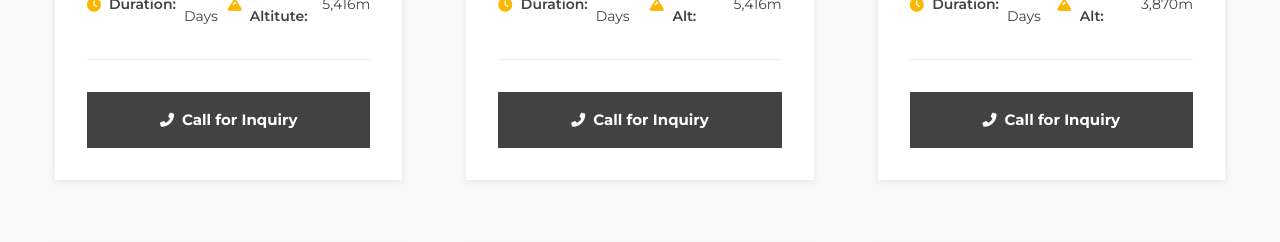
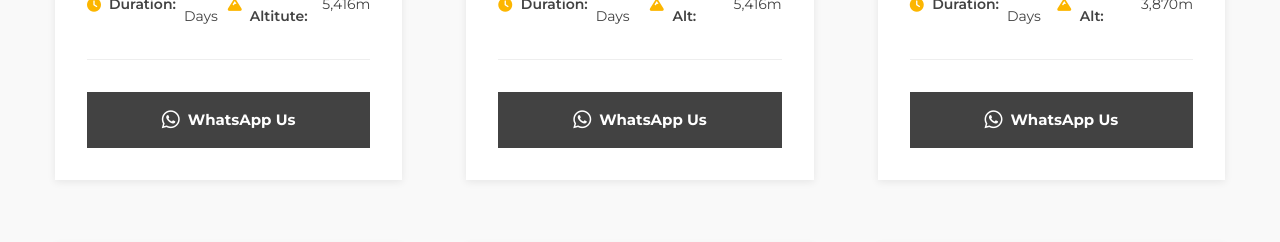
Before and after one commit to TikaThamsuhang/Lok-Trek, a PHP site: page / in a window 1280 px wide. Shown: the part 1587-1829 px from the top of the page. Run offline with PHP 8.4, Linux system fonts and the light colour scheme; grey boxes are pictures that could not be loaded.

Commit message:
added whatsapp call

```diff
--- a/assets/css/style.css
+++ b/assets/css/style.css
@@ -948,7 +948,7 @@ main {
 }
 
 .trip-btn i {
-    font-size: 0.875rem;
+    font-size: 1.285rem;
 }
 
 /* Tablet Breakpoint */
--- a/index.html
+++ b/index.html
@@ -222,9 +222,13 @@
                     <strong>Max Altitute:</strong> 5,416m
                   </span>
                 </div>
-                <a href="tel:+9779811345073" class="trip-btn">
-                  <i class="fas fa-phone-alt"></i>
-                  Call for Inquiry
+                <a
+                  href="https://wa.me/9779811345073"
+                  target="_blank"
+                  class="trip-btn"
+                >
+                  <i class="fab fa-whatsapp"></i>
+                  WhatsApp Us
                 </a>
               </div>
             </div>
@@ -276,9 +280,9 @@
                     <strong>Max Alt:</strong> 5,416m
                   </span>
                 </div>
-                <a href="tel:+9779811345073" class="trip-btn">
-                  <i class="fas fa-phone-alt"></i>
-                  Call for Inquiry
+                <a href="https://wa.me/9779811345073" target="_blank" class="trip-btn">
+                  <i class="fab fa-whatsapp"></i>
+                  WhatsApp Us
                 </a>
               </div>
             </div>
@@ -330,9 +334,9 @@
                     <strong>Max Alt:</strong> 3,870m
                   </span>
                 </div>
-                <a href="tel:+9779811345073" class="trip-btn">
-                  <i class="fas fa-phone-alt"></i>
-                  Call for Inquiry
+                <a href="https://wa.me/9779811345073" target="_blank" class="trip-btn">
+                  <i class="fab fa-whatsapp"></i>
+                  WhatsApp Us
                 </a>
               </div>
             </div>
@@ -384,9 +388,9 @@
                     <strong>Max Alt:</strong> 5,160m
                   </span>
                 </div>
-                <a href="tel:+9779811345073" class="trip-btn">
-                  <i class="fas fa-phone-alt"></i>
-                  Call for Inquiry
+                <a href="https://wa.me/9779811345073" target="_blank" class="trip-btn">
+                  <i class="fab fa-whatsapp"></i>
+                  WhatsApp Us
                 </a>
               </div>
             </div>
@@ -438,9 +442,9 @@
                     <strong>Max Alt:</strong> 4,460m
                   </span>
                 </div>
-                <a href="tel:+9779811345073" class="trip-btn">
-                  <i class="fas fa-phone-alt"></i>
-                  Call for Inquiry
+                <a href="https://wa.me/9779811345073" target="_blank" class="trip-btn">
+                  <i class="fab fa-whatsapp"></i>
+                  WhatsApp Us
                 </a>
               </div>
             </div>
@@ -492,9 +496,9 @@
                     <strong>Max Alt:</strong> 3,840m
                   </span>
                 </div>
-                <a href="tel:+9779811345073" class="trip-btn">
-                  <i class="fas fa-phone-alt"></i>
-                  Call for Inquiry
+                <a href="https://wa.me/9779811345073" target="_blank" class="trip-btn">
+                  <i class="fab fa-whatsapp"></i>
+                  WhatsApp Us
                 </a>
               </div>
             </div>
@@ -546,9 +550,9 @@
                     <strong>Max Alt:</strong> 4,985m
                   </span>
                 </div>
-                <a href="tel:+9779811345073" class="trip-btn">
-                  <i class="fas fa-phone-alt"></i>
-                  Call for Inquiry
+                <a href="https://wa.me/9779811345073" target="_blank" class="trip-btn">
+                  <i class="fab fa-whatsapp"></i>
+                  WhatsApp Us
                 </a>
               </div>
             </div>
@@ -600,9 +604,9 @@
                     <strong>Max Alt:</strong> 4,100m
                   </span>
                 </div>
-                <a href="tel:+9779811345073" class="trip-btn">
-                  <i class="fas fa-phone-alt"></i>
-                  Call for Inquiry
+                <a href="https://wa.me/9779811345073" target="_blank" class="trip-btn">
+                  <i class="fab fa-whatsapp"></i>
+                  WhatsApp Us
                 </a>
               </div>
             </div>
@@ -653,9 +657,9 @@
                     <strong>Max Alt:</strong> 4,065m
                   </span>
                 </div>
-                <a href="tel:+9779811345073" class="trip-btn">
-                  <i class="fas fa-phone-alt"></i>
-                  Call for Inquiry
+                <a href="https://wa.me/9779811345073" target="_blank" class="trip-btn">
+                  <i class="fab fa-whatsapp"></i>
+                  WhatsApp Us
                 </a>
               </div>
             </div>
@@ -707,9 +711,9 @@
                     <strong>Max Alt:</strong> 4,130m
                   </span>
                 </div>
-                <a href="tel:+9779811345073" class="trip-btn">
-                  <i class="fas fa-phone-alt"></i>
-                  Call for Inquiry
+                <a href="https://wa.me/9779811345073" target="_blank" class="trip-btn">
+                  <i class="fab fa-whatsapp"></i>
+                  WhatsApp Us
                 </a>
               </div>
             </div>
@@ -761,9 +765,9 @@
                     <strong>Max Altitude:</strong> 4,500m
                   </span>
                 </div>
-                <a href="tel:+9779811345073" class="trip-btn">
-                  <i class="fas fa-phone-alt"></i>
-                  Call for Inquiry
+                <a href="https://wa.me/9779811345073" target="_blank" class="trip-btn">
+                  <i class="fab fa-whatsapp"></i>
+                  WhatsApp Us
                 </a>
               </div>
             </div>
@@ -815,9 +819,13 @@
                     <strong>Max Alt:</strong> 5,545m
                   </span>
                 </div>
-                <a href="tel:+977 9811345073" class="trip-btn">
-                  <i class="fas fa-phone-alt"></i>
-                  Call for Inquiry
+                <a
+                  href="https://wa.me/9779811345073"
+                  target="_blank"
+                  class="trip-btn"
+                >
+                  <i class="fab fa-whatsapp"></i>
+                  WhatsApp Us
                 </a>
               </div>
             </div>
@@ -869,9 +877,9 @@
                     <strong>Max Alt:</strong> 3,210m
                   </span>
                 </div>
-                <a href="tel:+9779811345073" class="trip-btn">
-                  <i class="fas fa-phone-alt"></i>
-                  Call for Inquiry
+                <a href="https://wa.me/9779811345073" target="_blank" class="trip-btn">
+                  <i class="fab fa-whatsapp"></i>
+                  WhatsApp Us
                 </a>
               </div>
             </div>
@@ -923,9 +931,9 @@
                     <strong>Summit:</strong> 6,189m
                   </span>
                 </div>
-                <a href="tel:+9779811345073" class="trip-btn">
-                  <i class="fas fa-phone-alt"></i>
-                  Call for Inquiry
+                <a href="https://wa.me/9779811345073" target="_blank" class="trip-btn">
+                  <i class="fab fa-whatsapp"></i>
+                  WhatsApp Us
                 </a>
               </div>
             </div>
@@ -977,9 +985,9 @@
                     <strong>Summit:</strong> 6,476m
                   </span>
                 </div>
-                <a href="tel:+9779811345073" class="trip-btn">
-                  <i class="fas fa-phone-alt"></i>
-                  Call for Inquiry
+                <a href="https://wa.me/9779811345073" target="_blank" class="trip-btn">
+                  <i class="fab fa-whatsapp"></i>
+                  WhatsApp Us
                 </a>
               </div>
             </div>
@@ -1031,9 +1039,9 @@
                     <strong>Summit:</strong> 6,119m
                   </span>
                 </div>
-                <a href="tel:+9779811345073" class="trip-btn">
-                  <i class="fas fa-phone-alt"></i>
-                  Call for Inquiry
+                <a href="https://wa.me/9779811345073" target="_blank" class="trip-btn">
+                  <i class="fab fa-whatsapp"></i>
+                  WhatsApp Us
                 </a>
               </div>
             </div>
@@ -1085,9 +1093,9 @@
                     <strong>Type:</strong> Wildlife
                   </span>
                 </div>
-                <a href="tel:+9779811345073" class="trip-btn">
-                  <i class="fas fa-phone-alt"></i>
-                  Call for Inquiry
+                <a href="https://wa.me/9779811345073" target="_blank" class="trip-btn">
+                  <i class="fab fa-whatsapp"></i>
+                  WhatsApp Us
                 </a>
               </div>
             </div>
@@ -1139,9 +1147,9 @@
                     <strong>Max Alt:</strong> 2,195m
                   </span>
                 </div>
-                <a href="tel:+9779811345073" class="trip-btn">
-                  <i class="fas fa-phone-alt"></i>
-                  Call for Inquiry
+                <a href="https://wa.me/9779811345073" target="_blank" class="trip-btn">
+                  <i class="fab fa-whatsapp"></i>
+                  WhatsApp Us
                 </a>
               </div>
             </div>
```
